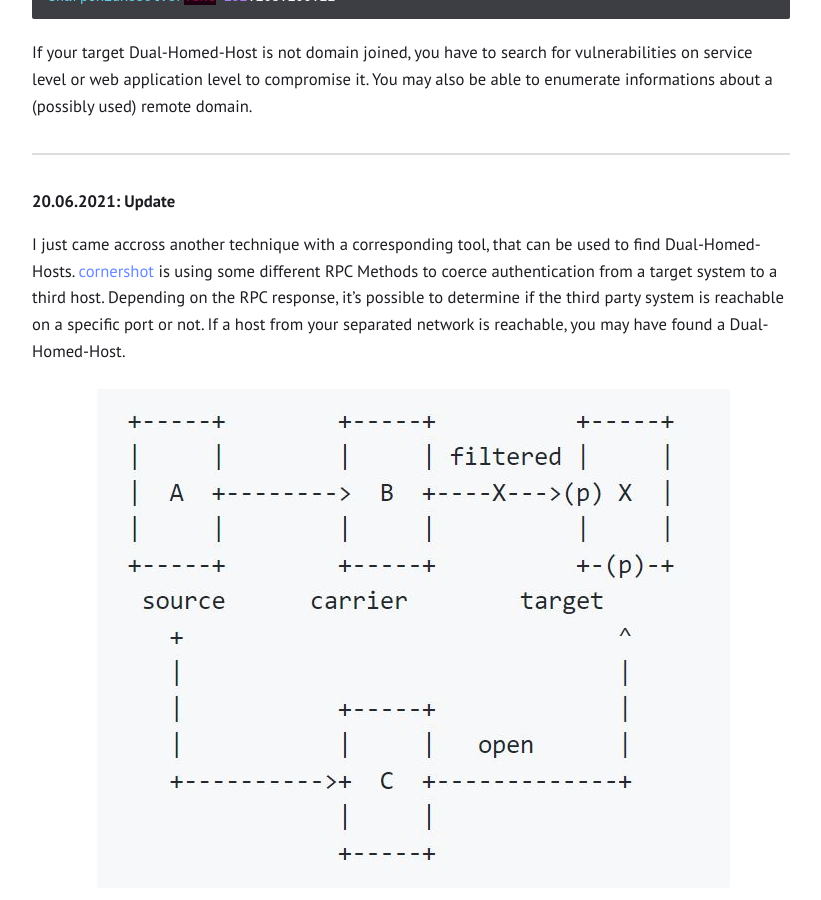
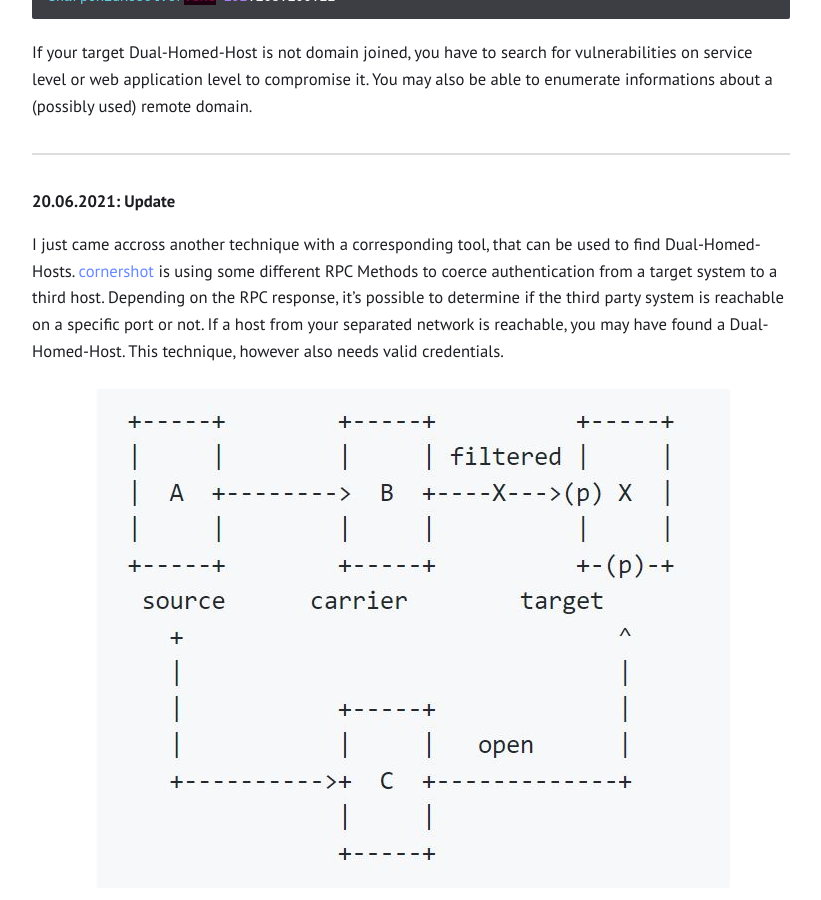
Before and after one commit to S3cur3Th1sSh1t/S3cur3Th1sSh1t.github.io, a Jekyll site: the page built from _posts/2021-06-09-On-how-to-access-protected-networks.md, in a window 1280 px wide and 900 px high, scrolled down 5003 px. Shown: the whole window, without its empty margins (229-1050 px from the left). Built offline with Jekyll 4.4.1, drawn with Linux system fonts in a browser that asks for light colours.

Commit message:
Update 2021-06-09-On-how-to-access-protected-networks.md

```diff
--- a/_posts/2021-06-09-On-how-to-access-protected-networks.md
+++ b/_posts/2021-06-09-On-how-to-access-protected-networks.md
@@ -99,7 +99,7 @@ If your target Dual-Homed-Host is not domain joined, you have to search for vuln
 ---
 **20.06.2021: Update**
 
-I just came accross another technique with a corresponding tool, that can be used to find Dual-Homed-Hosts. <a href="https://github.com/zeronetworks/cornershot">cornershot</a> is using some different RPC Methods to coerce authentication from a target system to a third host. Depending on the RPC response, it's possible to determine if the third party system is reachable on a specific port or not. If a host from your separated network is reachable, you may have found a Dual-Homed-Host.
+I just came accross another technique with a corresponding tool, that can be used to find Dual-Homed-Hosts. <a href="https://github.com/zeronetworks/cornershot">cornershot</a> is using some different RPC Methods to coerce authentication from a target system to a third host. Depending on the RPC response, it's possible to determine if the third party system is reachable on a specific port or not. If a host from your separated network is reachable, you may have found a Dual-Homed-Host. This technique, however also needs valid credentials.
 
 <p align="center">
           <img src="/assets/posts/AccessProtected/Cornershot.JPG">
```
